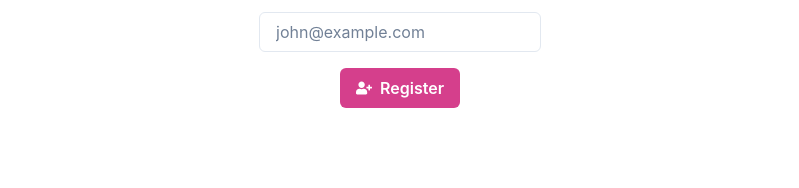
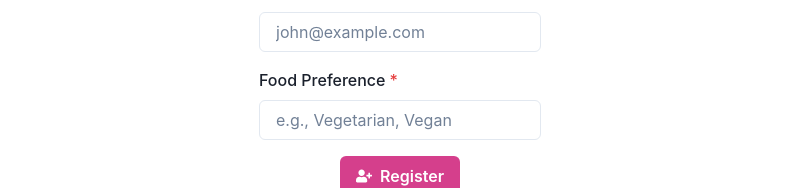
Before and after one commit to GPT-Engineer-App/wedding-info-signup, a React (Vite) app: page / in a window 1280 px wide. Shown: the part 1004-1192 px from the top of the page, without its empty margins (240-1039 px from the left). Before the commit the page ends 1168 px from the top, so only its background shows below. Built offline with nearby package versions, Linux system fonts and the light colour scheme.

Commit message:
Added a new input field for food preference in the registration form on the Index page.
Prompt: Add an input field for food preference in the signup

```diff
--- a/src/pages/Index.jsx
+++ b/src/pages/Index.jsx
@@ -47,6 +47,10 @@ const Index = () => {
               <FormLabel htmlFor="email">Email Address</FormLabel>
               <Input id="email" type="email" placeholder="john@example.com" />
             </FormControl>
+            <FormControl isRequired>
+              <FormLabel htmlFor="food">Food Preference</FormLabel>
+              <Input id="food" placeholder="e.g., Vegetarian, Vegan" />
+            </FormControl>
             <Button leftIcon={<FaUserPlus />} colorScheme="pink" type="submit">
               Register
             </Button>
```
